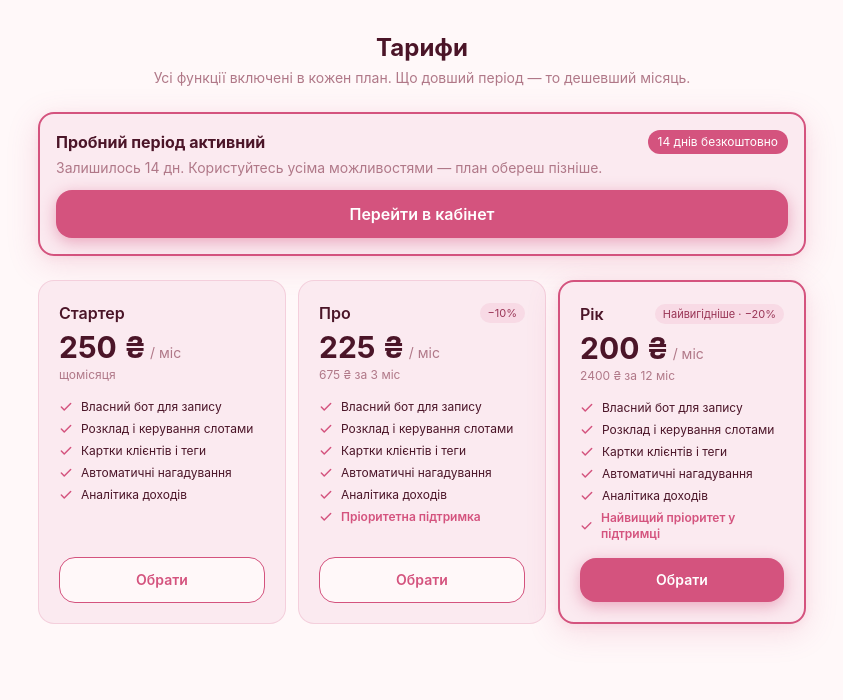
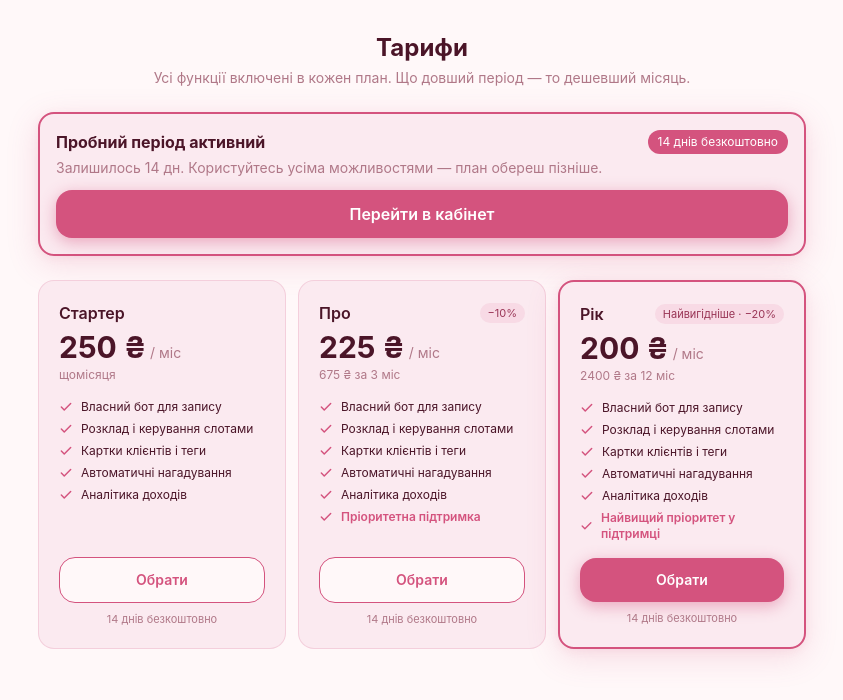
Before and after one commit to Shestopalka/BotBeaty, a React (Vite) app in the folder apps/mini-app/: page /billing in a window 1280 px wide. Shown: the top 700 px of the page, without its empty margins (218-1061 px from the left). Built offline with nearby package versions, Linux system fonts and the light colour scheme; no server answers.

Commit message:
feat(billing): show trial banner during trial in any mode + '14-day free trial' note on each plan

```diff
--- a/apps/mini-app/src/pages/master/BillingPage.tsx
+++ b/apps/mini-app/src/pages/master/BillingPage.tsx
@@ -34,6 +34,7 @@ export function BillingPage({ mode = 'manage', onRefresh }: { mode?: Mode; onRef
   const { master } = useMaster();
   const [checking, setChecking] = useState(false);
 
+  const onTrial = master?.subscriptionStatus === 'trialing';
   const trialDays = master?.trialEndsAt
     ? Math.max(0, Math.ceil((new Date(master.trialEndsAt).getTime() - Date.now()) / 86400000))
     : 14;
@@ -68,8 +69,8 @@ export function BillingPage({ mode = 'manage', onRefresh }: { mode?: Mode; onRef
             : 'Усі функції включені в кожен план. Що довший період — то дешевший місяць.'}
         </p>
 
-        {/* Тріал — підсвічений після реєстрації */}
-        {mode === 'welcome' && (
+        {/* Тріал — підсвічений після реєстрації або поки триває пробний період */}
+        {(mode === 'welcome' || onTrial) && (
           <div className="rounded-2xl p-4 mb-6 border-2"
             style={{ background: 'var(--tg-theme-secondary-bg-color)', borderColor: 'var(--tg-theme-button-color)', boxShadow: 'var(--theme-shadow)' }}>
             <div className="flex items-center justify-between">
@@ -134,6 +135,11 @@ export function BillingPage({ mode = 'manage', onRefresh }: { mode?: Mode; onRef
                   : { background: 'var(--tg-theme-bg-color)', color: 'var(--tg-theme-button-color)', border: '1.5px solid var(--tg-theme-button-color)' }}>
                 Обрати
               </button>
+              {mode !== 'locked' && (
+                <p className="text-[11px] text-center mt-2" style={{ color: 'var(--tg-theme-hint-color)' }}>
+                  14 днів безкоштовно
+                </p>
+              )}
             </div>
           ))}
         </div>
```
